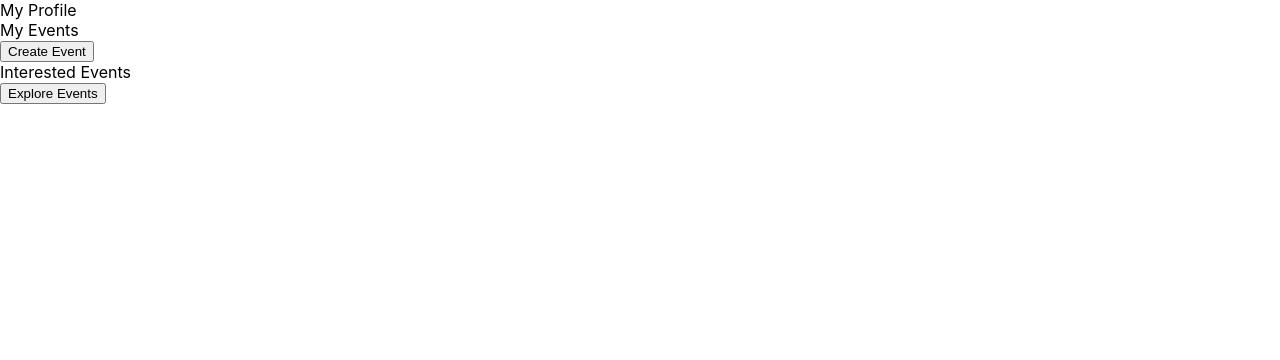
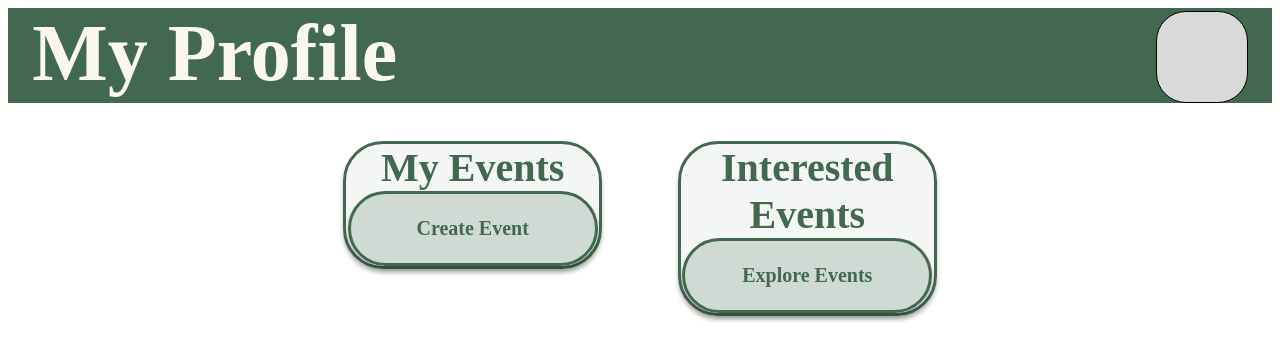
Before and after one commit to ndesai123/qwerhacks24, a React (Create React App) app: page / in a window 1280 px wide. Shown: the top 360 px of the page. Built offline with nearby package versions, Linux system fonts and the light colour scheme.

Commit message:
profile css

```diff
--- a/src/index.css
+++ b/src/index.css
@@ -1,13 +1,195 @@
-body {
-  margin: 0;
-  font-family: -apple-system, BlinkMacSystemFont, 'Segoe UI', 'Roboto', 'Oxygen',
-    'Ubuntu', 'Cantarell', 'Fira Sans', 'Droid Sans', 'Helvetica Neue',
-    sans-serif;
-  -webkit-font-smoothing: antialiased;
-  -moz-osx-font-smoothing: grayscale;
+/* welcome page*/
+.title{
+  color: #000;
+  font-family: Bungee;
+  font-size: 80px;
+  font-style: normal;
+  font-weight: 400;
+  line-height: normal;
 }
 
-code {
-  font-family: source-code-pro, Menlo, Monaco, Consolas, 'Courier New',
-    monospace;
+.search{
+  width: 790px;
+  height: 70px;
+  flex-shrink: 0;
+  border-radius: 30px;
+  background: rgba(67, 104, 80, 0.60);
+  box-shadow: 0px 4px 4px 0px rgba(0, 0, 0, 0.25);
 }
+
+.titleBox{
+  width: 1300px;
+  height: 800px;
+  flex-shrink: 0;
+  border-radius: 40px;
+  border: 3px solid #FAF8ED;
+  background: rgba(250, 248, 237, 0.90);
+  box-shadow: 0px 4px 4px 0px rgba(0, 0, 0, 0.25);
+  align-items: center;
+  text-align: center;
+  position: absolute;
+
+}
+
+.profilepic{
+  width: 90px;
+  height: 90px;
+  flex-shrink: 0;
+  border-radius: 30px;
+  border: 1px solid #000;
+  background: #D9D9D9;
+  margin-left: 30%;
+  margin-right:3%;
+  margin-top:0.25%;
+}
+
+.eventbox{
+  width: 415px;
+  height: 778px;
+  flex-shrink: 0;
+  border-radius: 40px;
+  border: 3px solid #436850;
+  background: rgba(67, 104, 80, 0.06);
+  box-shadow: 0px 4px 4px 0px rgba(0, 0, 0, 0.25);
+}
+
+.eventbutton{
+  /* width: 225px;
+  height: 49px; */
+  width: 94.5rem;
+  height: 6.9375rem;
+  flex-shrink: 0;
+  border-radius: 40px;
+  border: 3px solid #436850;
+  background: rgba(67, 104, 80, 0.20);
+  box-shadow: 0px 4px 4px 0px rgba(0, 0, 0, 0.25);
+}
+
+.profilebox{
+  width: 20%;
+  height: 75%;
+  flex-shrink: 0;
+  border-radius: 40px;
+  border: 3px solid #436850;
+  background: rgba(67, 104, 80, 0.06);
+  box-shadow: 0px 4px 4px 0px rgba(0, 0, 0, 0.25);
+  text-align: center;
+  margin: 3%;
+}
+
+.profileboxtext{
+  color: #436850;
+  font-family: "Libre Caslon Text";
+  font-size: 40px;
+  font-style: normal;
+  font-weight: 600;
+  line-height: normal;
+}
+
+.profilebutton{
+  width: 250px;
+  height: 75px;
+  flex-shrink: 0;
+  border-radius: 40px;
+  border: 3px solid #436850;
+  background: rgba(67, 104, 80, 0.20);
+  box-shadow: 0px 4px 4px 0px rgba(0, 0, 0, 0.25);
+  text-align: center;
+}
+.signin_signout_box{
+  width: 1272px;
+  height: 782px;
+  flex-shrink: 0;
+  border-radius: 40px;
+  background: #C9E7C8;
+}
+
+.topbutton{
+  width: 186px;
+  height: 42px;
+  flex-shrink: 0;
+  border-radius: 40px;
+  border: 0px solid #000;
+  background: #FAF8ED;
+  box-shadow: 0px 4px 4px 0px rgba(0, 0, 0, 0.25);
+}
+.buttontext{
+  width: 144px;
+  height: 22px;
+  flex-shrink: 0;
+  color: #436850;
+  text-align: center;
+  font-family: "Libre Caslon Text";
+  font-size: 20px;
+  font-style: normal;
+  font-weight: 600;
+  line-height: normal;
+}
+
+.createEventBox{
+  width: 1300px;
+  height: 750px;
+  flex-shrink: 0;
+  border-radius: 40px;
+  border: 3px solid #436850;
+  background: rgba(67, 104, 80, 0.06);
+  box-shadow: 0px 4px 4px 0px rgba(0, 0, 0, 0.25);
+}
+
+.backbutton
+{
+  width: 225px;
+  height: 49px;
+  flex-shrink: 0;
+  border-radius: 40px;
+  border: 3px solid #436850;
+  background: rgba(67, 104, 80, 0.20);
+  box-shadow: 0px 4px 4px 0px rgba(0, 0, 0, 0.25);
+}
+
+.padding{
+  margin-right: 25px;
+}
+
+.container{
+  background-color: #D9D9D9;
+}
+
+.feedtitle{
+  height: 30px;
+}
+
+.headerText{
+
+  height: 90px;
+  flex-shrink: 0;
+  color: #FAF8ED;
+  font-family: "Libre Caslon Text";
+  font-size: 80px;
+  font-style: normal;
+  font-weight: 600;
+  line-height: normal;
+  margin-left: 3%;
+  margin-right:30%;
+
+}
+
+.headerBackground
+{
+  width: 100%;
+  height: 10%;
+  background: #436850;
+
+}
+
+.overlay{
+  width: 1300px;
+  height: 750px;
+}
+
+.flex-container {
+  display: flex;
+  justify-content: center;
+  margin:0%;
+
+}
```
